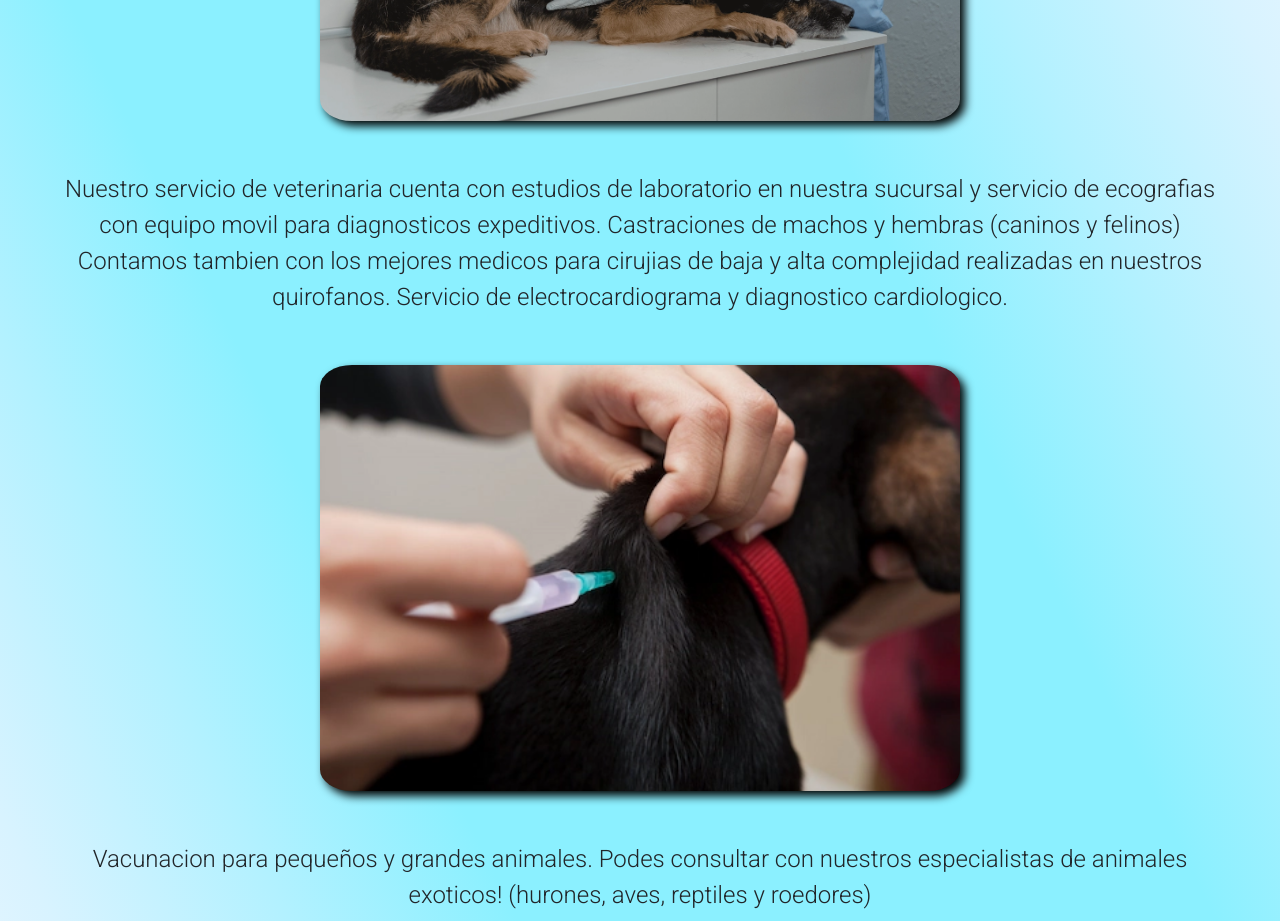
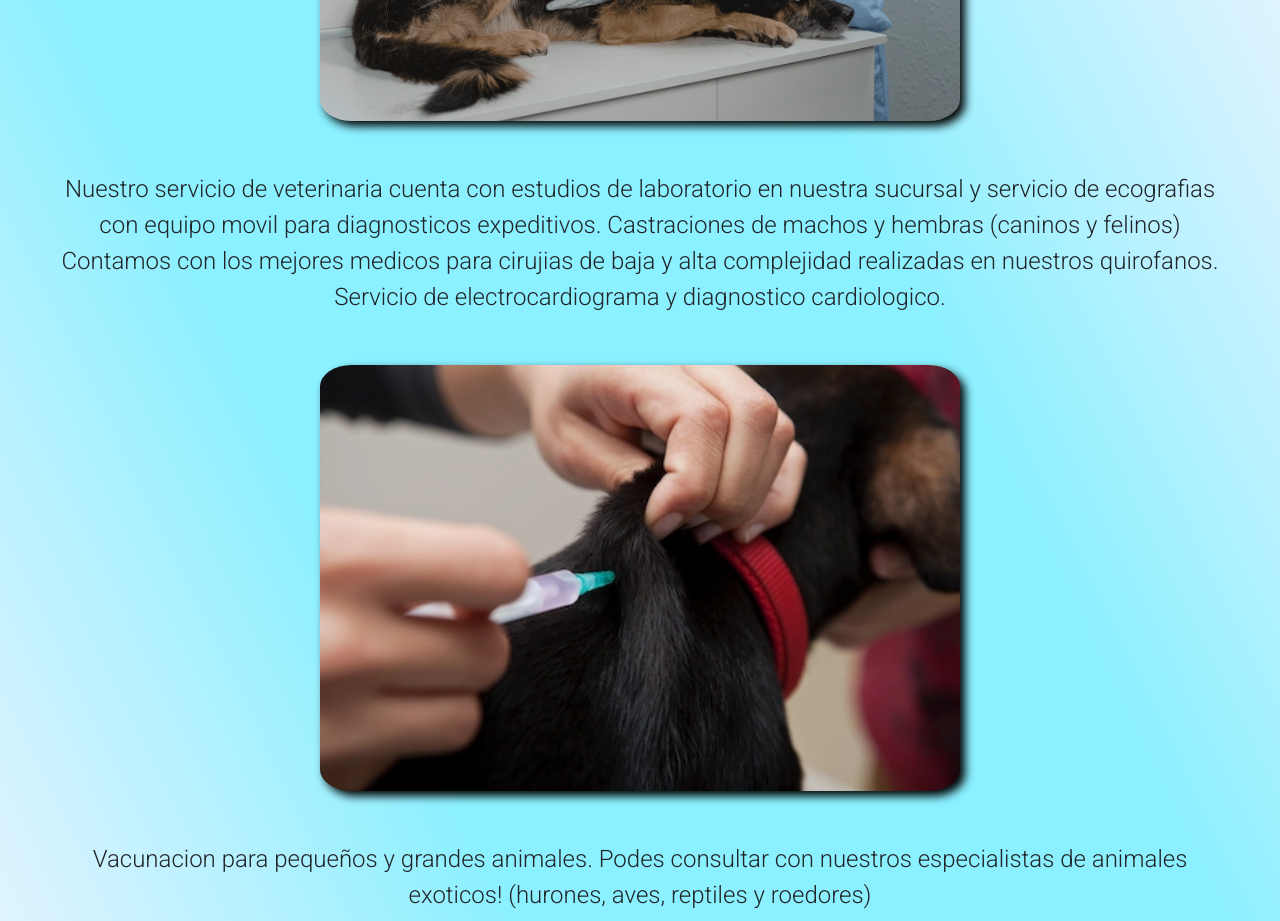
Before and after one commit to lucasnicolasi/proyectohtml, a website: page paginas/servicios.html in a window 1280 px wide. Shown: the part 860-1781 px from the top of the page. Drawn offline with nearby package versions, Linux system fonts and the light colour scheme.

Commit message:
actualizado 10/12

```diff
--- a/paginas/servicios.html
+++ b/paginas/servicios.html
@@ -129,7 +129,7 @@
                 y
                 servicio de
                 ecografias con equipo movil para diagnosticos expeditivos. Castraciones de machos y hembras (caninos y
-                felinos) Contamos tambien con los mejores medicos para cirujias de baja y alta complejidad realizadas en
+                felinos) Contamos con los mejores medicos para cirujias de baja y alta complejidad realizadas en
                 nuestros quirofanos.
                 Servicio de electrocardiograma y diagnostico cardiologico.</p>
 
```
